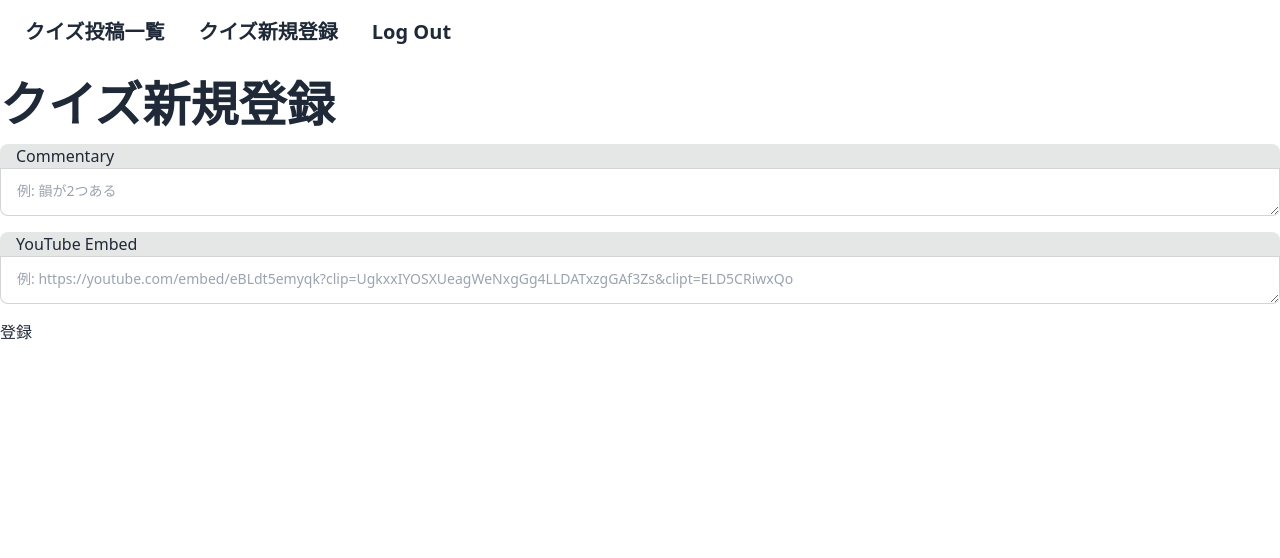
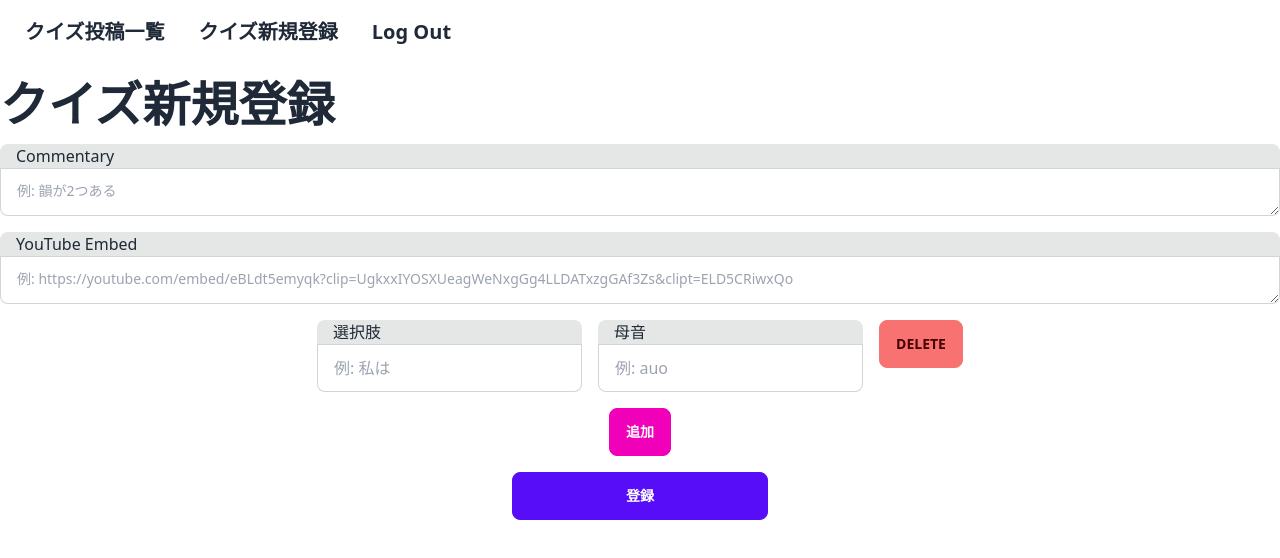
Before and after one commit to tvhfrks12678/quiz-rhyme-nextjs, a Next.js app: page /quizzes/new in a window 1280 px wide. Shown: the top 558 px of the page. Built offline with nearby package versions, Linux system fonts and the light colour scheme.

Commit message:
:sparkles: クイズ登録画面に選択肢と母音の入力欄を追加する

```diff
--- a/pages/api/quizzes/index.ts
+++ b/pages/api/quizzes/index.ts
@@ -1,23 +1,79 @@
-import { Quiz } from '@prisma/client'
+import { Prisma, Quiz } from '@prisma/client'
 import prisma from 'lib/prisma'
 import { NextApiRequest, NextApiResponse } from 'next'
+
+type Choice = {
+  content: string
+  rhyme: string
+}
 
 const handle = async (
   req: NextApiRequest,
   res: NextApiResponse
 ): Promise<void | NextApiResponse<Quiz>> => {
-  const { userId, commentary, youtubeEmbed } = req.body
+  const { userId, commentary, youtubeEmbed, choices } = req.body
+  try {
+    await prisma.$transaction(
+      async (tx: Prisma.TransactionClient) => {
+        const rhymeWords: string[] = choices
+          .map((choice: Choice) => {
+            if (choice.rhyme) return choice.rhyme
+          })
+          .filter(Boolean)
 
-  try {
-    const result = await prisma.quiz.create({
-      data: {
-        userId: userId,
-        commentary: commentary,
-        youtubeEmbed: youtubeEmbed,
+        let rhymesKeyContentValueId: { [key: string]: string } = {}
+
+        for (const rhymeWord of rhymeWords) {
+          const rhyme = await tx.rhyme.findUnique({
+            where: {
+              content: rhymeWord,
+            },
+          })
+          if (rhyme) {
+            rhymesKeyContentValueId[rhyme.content] = rhyme.id
+            continue
+          }
+          const createdRhyme = await tx.rhyme.create({
+            data: {
+              content: rhymeWord,
+            },
+          })
+          rhymesKeyContentValueId[createdRhyme.content] = createdRhyme.id
+        }
+
+        const quiz = await tx.quiz.create({
+          data: {
+            userId: userId,
+            commentary: commentary,
+            youtubeEmbed: youtubeEmbed,
+          },
+        })
+        console.info(quiz)
+
+        for (const choice of choices) {
+          if (choice.rhyme) {
+            await tx.choice.create({
+              data: {
+                quizId: quiz.id,
+                content: choice.content,
+                rhymeId: rhymesKeyContentValueId[choice.rhyme],
+              },
+            })
+            continue
+          }
+          await tx.choice.create({
+            data: {
+              quizId: quiz.id,
+              content: choice.content,
+            },
+          })
+        }
+        return res.status(201).json(quiz)
       },
-    })
-    console.info(result)
-    return res.status(201).json(result)
+      {
+        isolationLevel: Prisma.TransactionIsolationLevel.Serializable,
+      }
+    )
   } catch (error) {
     console.error(error)
     return res.status(500).end(error)
--- a/pages/quizzes/new.tsx
+++ b/pages/quizzes/new.tsx
@@ -3,24 +3,41 @@ import { Headline } from 'features/quizzes/components/parts/Headline'
 import { messageForQuizCrudAtom } from 'features/quizzes/store'
 import { useSetAtom } from 'jotai'
 import Router from 'next/router'
-import { SubmitHandler, useForm } from 'react-hook-form'
+import { useFieldArray, useForm } from 'react-hook-form'
+import toast, { Toaster } from 'react-hot-toast'
 import supabase from 'utils/supabase'
-import toast, { Toaster } from 'react-hot-toast'
 
-type Inputs = {
+type FormValues = {
   commentary: string
   youtubeEmbed: string
+  choices: {
+    content: string
+    rhyme: string
+  }[]
 }
 
 const MESSAGE_RESISTER_SUCCESS = 'クイズを登録しました。'
 const HEADLINE_WORD = 'クイズ新規登録'
 
-const New = () => {
+const Input = () => {
   const setMessage = useSetAtom(messageForQuizCrudAtom)
-  const { register, handleSubmit } = useForm<Inputs>()
-  const onSubmit: SubmitHandler<Inputs> = async (data) => {
+  const {
+    register,
+    control,
+    handleSubmit,
+    formState: { errors },
+  } = useForm<FormValues>({
+    defaultValues: {
+      choices: [{ content: '', rhyme: '' }],
+    },
+    mode: 'onBlur',
+  })
+  const { fields, append, remove } = useFieldArray({
+    name: 'choices',
+    control,
+  })
+  const onSubmit = async (data: FormValues) => {
     console.log(data)
-
     const {
       data: { user },
     } = await supabase.auth.getUser()
@@ -40,21 +57,25 @@ const New = () => {
           userId: user.id,
           commentary: data.commentary,
           youtubeEmbed: data.youtubeEmbed,
+          choices: data.choices,
         }),
       })
       console.info(response)
-      const createdData = await response.json()
-      console.info(createdData)
+
       if (response.ok) {
+        const createdData = await response.json()
+        console.info(createdData)
         setMessage(MESSAGE_RESISTER_SUCCESS)
         Router.push({ pathname: '/quizzes' })
-        return
+      } else {
+        toast.error('クイズの登録に失敗しました')
       }
     } catch (error) {
       toast.error('クイズの登録に失敗しました')
       console.error(error)
     }
   }
+
   return (
     <>
       <Nav />
@@ -78,11 +99,66 @@ const New = () => {
               className="input input-bordered textarea"></textarea>
           </label>
         </div>
-        <button type="submit">登録</button>
+        {fields.map((field, index) => {
+          return (
+            <div key={field.id}>
+              <section key={field.id} className="flex justify-center mb-4">
+                <div className="form-control mr-4">
+                  <label className="input-group input-group-vertical">
+                    <span>選択肢</span>
+                    <input
+                      type="text"
+                      placeholder="例: 私は"
+                      {...register(`choices.${index}.content` as const)}
+                      defaultValue={field.content}
+                      className="input input-bordered"
+                    />
+                  </label>
+                </div>
+                <div className="form-control mr-4">
+                  <label className="input-group input-group-vertical">
+                    <span>母音</span>
+                    <input
+                      type="text"
+                      placeholder="例: auo"
+                      {...register(`choices.${index}.rhyme` as const)}
+                      defaultValue={field.rhyme}
+                      className="input input-bordered"
+                    />
+                  </label>
+                </div>
+                <button
+                  type="button"
+                  className="btn btn-error"
+                  onClick={() => remove(index)}>
+                  DELETE
+                </button>
+              </section>
+            </div>
+          )
+        })}
+        <div className="flex justify-center mt-4 mb-4">
+          <button
+            type="button"
+            className="btn btn-secondary"
+            onClick={() =>
+              append({
+                content: '',
+                rhyme: '',
+              })
+            }>
+            追加
+          </button>
+        </div>
+        <div className="flex justify-center mb-4">
+          <button type="submit" className="btn btn-wide btn-primary">
+            登録
+          </button>
+        </div>
       </form>
       <Toaster />
     </>
   )
 }
 
-export default New
+export default Input
```
